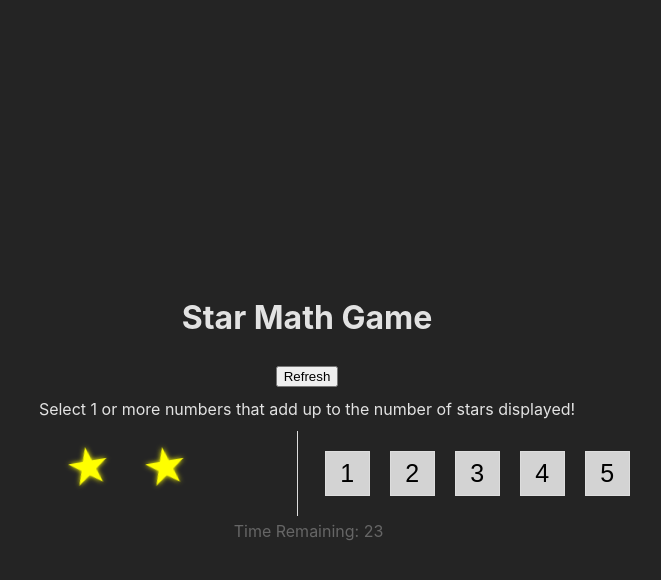
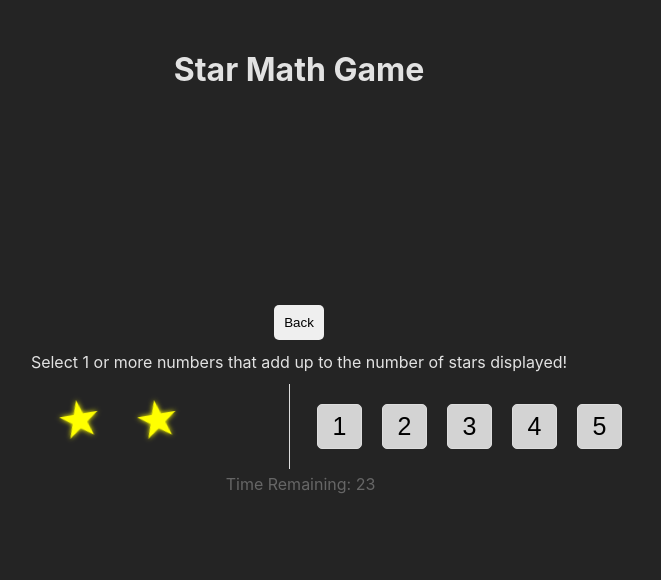
Before and after one commit to Lewism55/maths-game, a React (Vite) app: page / in a window 1280 px wide. Both pictures are taken after a click on the button "Start Game". Shown: the top 580 px of the page, without its empty margins (341-1002 px from the left). Built offline with nearby package versions, Linux system fonts and the light colour scheme.

Commit message:
tidy win lose screen, and more styling with some animations

```diff
--- a/src/App.css
+++ b/src/App.css
@@ -1,13 +1,27 @@
 #root {
-  max-width: 1280px;
-  margin: 0 auto;
-  padding: 2rem;
   text-align: center;
+  width: 100vw;
 }
 
 .game {
   max-width: 700px;
   margin: 0 auto;
+  display: flex;
+  flex-direction: column;
+  justify-content: center;
+  align-items: center;
+}
+
+.flexR {
+  display: flex;
+  flex-direction: row;
+  justify-content: center;
+}
+
+.flexC {
+  display: flex;
+  flex-direction: column;
+  justify-content: center;
 }
 
 body {
@@ -18,10 +32,7 @@ body {
   background-color: #242424;
   height: 100vh;
   width: 100vw;
-}
-
-.body {
-  display: flex;
+  margin: 0px;
 }
 
 .help {
@@ -65,6 +76,9 @@ body {
   margin: 10px;
   font-size: 25px;
   cursor: pointer;
+  &:hover {
+    box-shadow: 0px 0px 5px #ddd;
+  }
 }
 
 button.number {
@@ -73,6 +87,9 @@ button.number {
 
 button {
   cursor: pointer;
+  padding: 10px;
+  border-radius: 5px;
+  border: none;
 }
 
 .number:focus, .number:active {
@@ -90,6 +107,11 @@ button {
   font-size: 250%;
   font-weight: bold;
   margin: 15px;
+}
+
+.game-done {
+  width: 50%;
+
 }
 
 .home-page {
@@ -115,3 +137,9 @@ button {
     transform: rotate(-10deg);
   }
 }
+
+h1 {
+  position: absolute;
+  top: 25px;
+  width: 100vw;
+}
--- a/src/App.jsx
+++ b/src/App.jsx
@@ -1,5 +1,6 @@
 import React, {useState} from 'react';
 import './App.css';
+import { motion } from 'framer-motion';
 import StarMatch from './components/StarMatch';
 
 
@@ -27,7 +28,7 @@ const App = () => {
    } else {
    return (
     <>
-    <button onClick={() => setGameId(0)}>Refresh</button>
+    <button onClick={() => setGameId(0)}>Back</button>
     <StarMatch key={gameId} selectedNumber={selectedNumber} selectedDifficulty={selectedDifficulty} startNewGame={() => setGameId(gameId + 1)}/>
     </>
   );}
@@ -35,7 +36,13 @@ const App = () => {
 
   return (
   <div className="home-page">
-    <h1>Star Math Game</h1>
+              <motion.h1
+            initial={{ opacity: 0, y: -50 }}
+            animate={{ opacity: 1, y: 0 }}
+            transition={{ duration: 1 }}
+          >
+            Star Math Game
+          </motion.h1>
       {gameId === 0 &&
       (<> <h2>How to play:</h2>
       <div>
--- a/src/components/PlayAgain.jsx
+++ b/src/components/PlayAgain.jsx
@@ -1,7 +1,29 @@
+import { motion } from 'framer-motion'
+import { colors } from './Utils'
+
 const PlayAgain = (props) => (
     <div className='game-done'>
-        <div className='message' style={{ color: props.gameStatus === 'lost' ? 'red' : 'green' }}>
-            {props.gameStatus === 'lost' ? 'Game Over' : 'You Win Well Done!'}
+        <div
+            className='message'
+            style={{ color: props.gameStatus === 'lost' ? 'red' : 'green' }}
+        >
+            {props.gameStatus === 'lost' ? (
+                <motion.div
+                    initial={{ x: -5 }}
+                    animate={{ x: 5 }}
+                    transition={{ duration: 0.1, repeat: Infinity, repeatType: "reverse" }}
+                >
+                    Time up! You Lose, Try Again!
+                </motion.div>
+            ) : (
+                <motion.div
+                    initial={{ scale: 0.9 }}
+                    animate={{ scale: 1.3 }}
+                    transition={{ duration: 0.5, repeat: Infinity, repeatType: "reverse" }}
+                >
+                    You Win Well Done!
+                </motion.div>
+            )}
         </div>
         <div>Your Score was: {props.score}</div>
         <button className='restart-button' onClick={props.startNewGame}>
--- a/src/components/StarMatch.jsx
+++ b/src/components/StarMatch.jsx
@@ -1,4 +1,5 @@
 import React, { useState, useEffect } from 'react'
+import { motion } from 'framer-motion'
 import { utils } from './Utils'
 import PlayNumber from './PlayNumber'
 import StarsDisplay from './StarsDisplay'
@@ -69,15 +70,15 @@ const StarMatch = (props) => {
     }
 
     return (
-        <div className='game'>
-            <div className='help'>Select 1 or more numbers that add up to the number of stars displayed!</div>
-            <div className='body'>
-                <div className='left'>
+        <motion.div className='game' initial={{ opacity: 0 }} animate={{ opacity: 1 }} transition={{ duration: 1 }}>
             {gameStatus !== 'active' ? (
                 <PlayAgain gameStatus={gameStatus} startNewGame={props.startNewGame} score={score} />
             ) : (
+                <>
+                    <div className='help'>Select 1 or more numbers that add up to the number of stars displayed!</div>
+                    <div className='flexR'>
+                        <div className='left'>
                             <StarsDisplay stars={stars} />
-                    )}
                         </div>
                         <div className='right'>
                             {utils.range(1, props.selectedNumber).map((number) => (
@@ -85,8 +86,10 @@ const StarMatch = (props) => {
                             ))}
                         </div>
                     </div>
+                </>
+            )}
             {gameStatus === 'active' ? <div className='timer'>Time Remaining: {secondsLeft}</div> : <div></div>}
-        </div>
+        </motion.div>
     )
 }
 
--- a/src/components/StarsDisplay.jsx
+++ b/src/components/StarsDisplay.jsx
@@ -1,10 +1,19 @@
 import { utils } from './Utils'
+import { motion, AnimatePresence } from 'framer-motion'
 
 const StarsDisplay = (props) => (
     <>
-        {utils.range(1, props.stars).map((starId) => (
-            <div key={starId} className='star' />
-        ))}
+        <AnimatePresence>
+            {utils.range(1, props.stars).map((starId) => (
+                <motion.div
+                    key={starId}
+                    className='star'
+                    initial={{ opacity: 0 }}
+                    animate={{ opacity: 1 }}
+                    exit={{ opacity: 0 }}
+                />
+            ))}
+        </AnimatePresence>
     </>
 )
 
```
Lines whose indentation alone changed are shown as unchanged.
